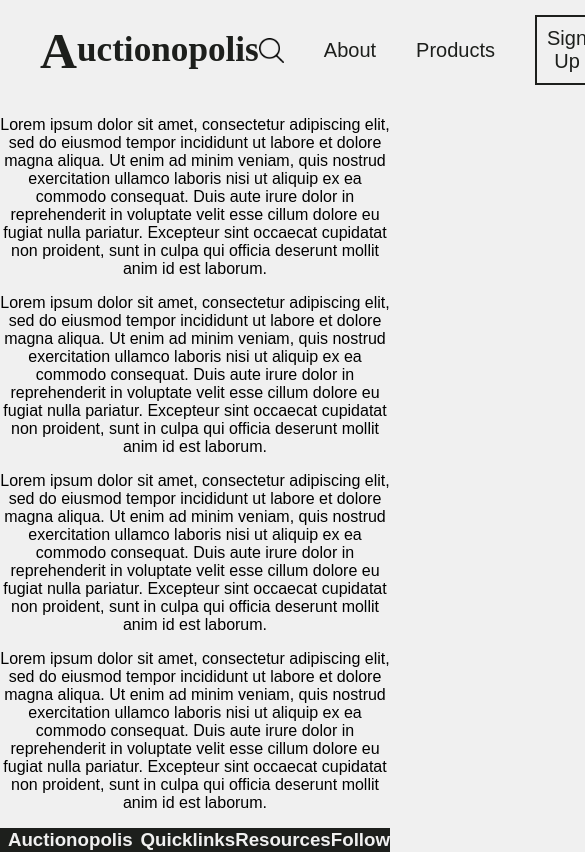
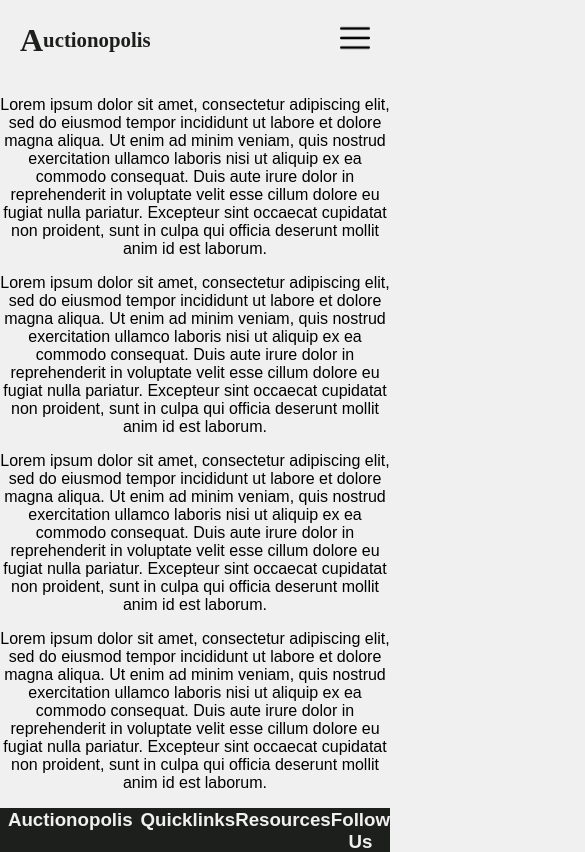
Before and after one commit to Kid-Bayou/Auctionopolis, a React (Vite) app in the folder UI/: page / in a window 390 px wide. Shown: the top 852 px of the page, 585 px wide, since content can reach past the window. Built offline with nearby package versions, Linux system fonts and the light colour scheme; a web font is replaced by a local one.

Commit message:
responsiveness - added a menu

```diff
--- a/UI/src/components/Header.jsx
+++ b/UI/src/components/Header.jsx
@@ -1,19 +1,50 @@
 import { Link, NavLink } from "react-router-dom";
-import { useState } from "react";
+import { useState, useEffect } from "react";
 import search from "../assets/icons/search.png";
 import SearchModal from "../pages/SearchModal";
+import menu from "../assets/icons/menu.png";
+import closeMenu from "../assets/icons/cancel.png";
 
 function Header() {
   const [openModal, setOpenModal] = useState(false);
+  const [isMobile, setIsMobile] = useState(false);
+  const [isMenuOpen, setIsMenuOpen] = useState(false);
+
+  useEffect(() => {
+    const handleResize = () => {
+      setIsMobile(window.innerWidth < 699);
+    };
+
+    window.addEventListener("resize", handleResize);
+    handleResize();
+
+    return () => {
+      window.removeEventListener("resize", handleResize);
+    };
+  }, []);
+
+  const handleMenuClick = () => {
+    setIsMenuOpen(!isMenuOpen);
+  };
 
   return (
     <>
+      <div className={isMobile ? "mobile-header" : "desktop-header"}>
         <header className="header">
+          <div className="header-content">
             <Link className="header-title" to="/">
               <h1 className="header-A">A</h1>
               <h2 className="header-A-rest">uctionopolis</h2>
             </Link>
+          </div>
+          <div>
+            {isMobile ? (
+              <div className="menu-icon" onClick={handleMenuClick}>
+                <img src={isMenuOpen ? closeMenu : menu} className="menu-img" />
+              </div>
+            ) : (
               <nav className="header-nav">
+
                 <img
                   src={search}
                   className="search-img"
@@ -24,11 +55,11 @@ function Header() {
 
                 {openModal && <SearchModal closeModal={setOpenModal} />}
 
-          <NavLink to="/about" className="header-nav-about">
+                <NavLink to="/about" className="header-nav-item">
                   About
                 </NavLink>
 
-          <NavLink to="/about" className="header-nav-about">
+                <NavLink to="/products" className="header-nav-item">
                   Products
                 </NavLink>
 
@@ -36,7 +67,10 @@ function Header() {
                   Sign Up
                 </NavLink>
               </nav>
+            )}
+          </div>
         </header>
+      </div>
     </>
   );
 }
--- a/UI/src/styles/components.css
+++ b/UI/src/styles/components.css
@@ -78,6 +78,10 @@
 .header-nav-signup {
   border: solid #1d1f1c 2px;
   padding: 10px;
+}
+
+.menu-img {
+  height: 30px;
 }
 
 /** ~~~~~~~~~~~~~~~~~~~~~~~ FOOTER ~~~~~~~~~~~~~~~~~~~~~~~~~ **/
@@ -195,16 +199,21 @@
 @media (max-width: 799px) {
   .header {
     height: 100px;
-    margin-left: 40px;
-    margin-right: 40px;
+    margin-left: 30px;
+    margin-right: 30px;
   }
 
   .header-A {
-    font-size: 3.2rem;
+    font-size: 3rem;
   }
 
   .header-A-rest {
-    font-size: 2.2rem;
+    font-size: 2rem;
+  }
+
+  .header-nav {
+    gap: 20px;
+    font-size: 17px;
   }
 
   .footer {
@@ -221,3 +230,81 @@
     gap: 10px;
   }
 }
+
+@media (max-width: 699px) {
+  .header {
+    height: 100px;
+    margin-left: 30px;
+    margin-right: 30px;
+  }
+
+  .header-A {
+    font-size: 3rem;
+  }
+
+  .header-A-rest {
+    font-size: 2rem;
+  }
+
+  .header-nav {
+    gap: 15px;
+    font-size: 17px;
+  }
+
+.search-img {
+  height: 20px;
+}
+
+  .footer {
+    height: 350px;
+    display: flex;
+    flex-direction: column;
+    justify-content: flex-end;
+    gap: 10px;
+  }
+
+  .footer-social-icons {
+    display: flex;
+    flex-direction: column;
+    gap: 10px;
+  }
+}
+
+@media (max-width: 499px) {
+  .header {
+    height: 80px;
+    margin-left: 20px;
+    margin-right: 20px;
+  }
+
+  .header-A {
+    font-size: 2rem;
+  }
+
+  .header-A-rest {
+    font-size: 1.3rem;
+  }
+
+  .header-nav {
+    gap: 15px;
+    font-size: 17px;
+  }
+
+.search-img {
+  height: 20px;
+}
+
+  .footer {
+    height: 350px;
+    display: flex;
+    flex-direction: column;
+    justify-content: flex-end;
+    gap: 10px;
+  }
+
+  .footer-social-icons {
+    display: flex;
+    flex-direction: column;
+    gap: 10px;
+  }
+}
```
Also changed, not shown: UI/src/assets/icons/menu.png (added). Lines whose indentation alone changed are shown as unchanged.
